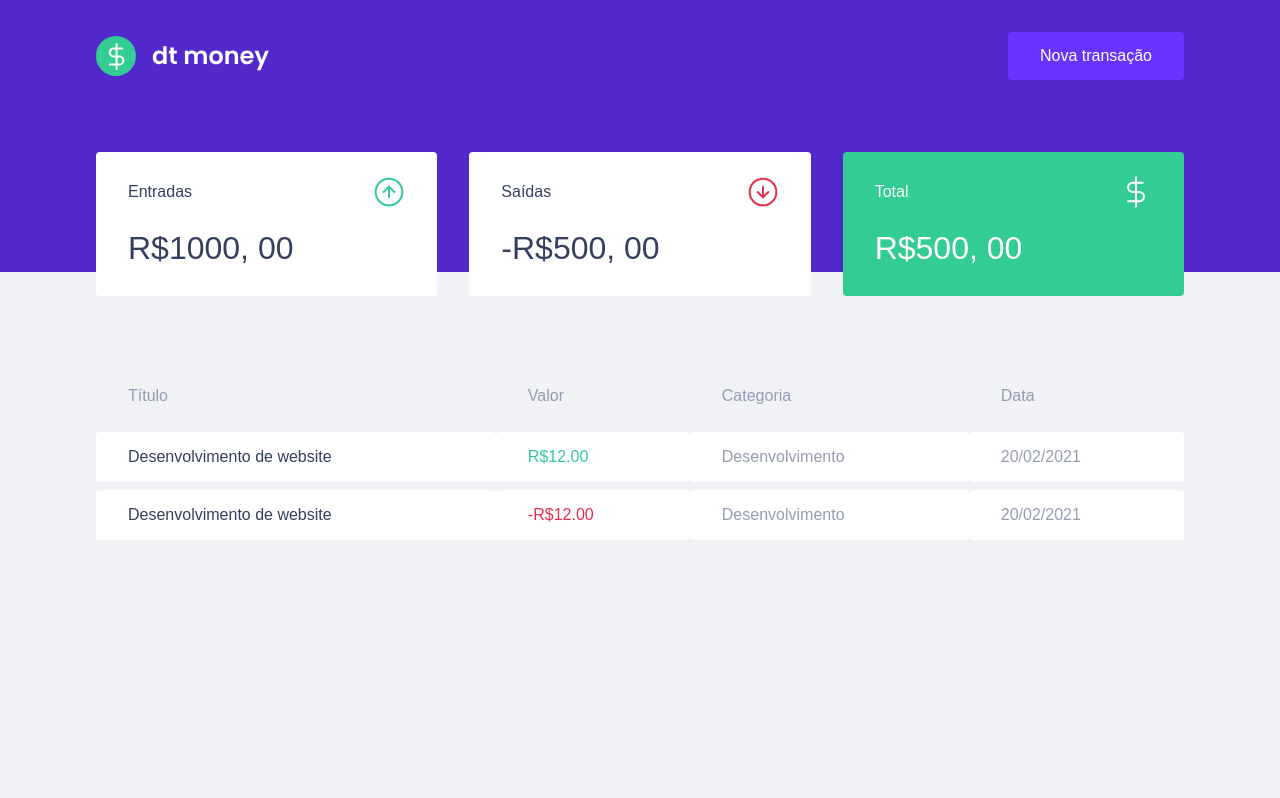
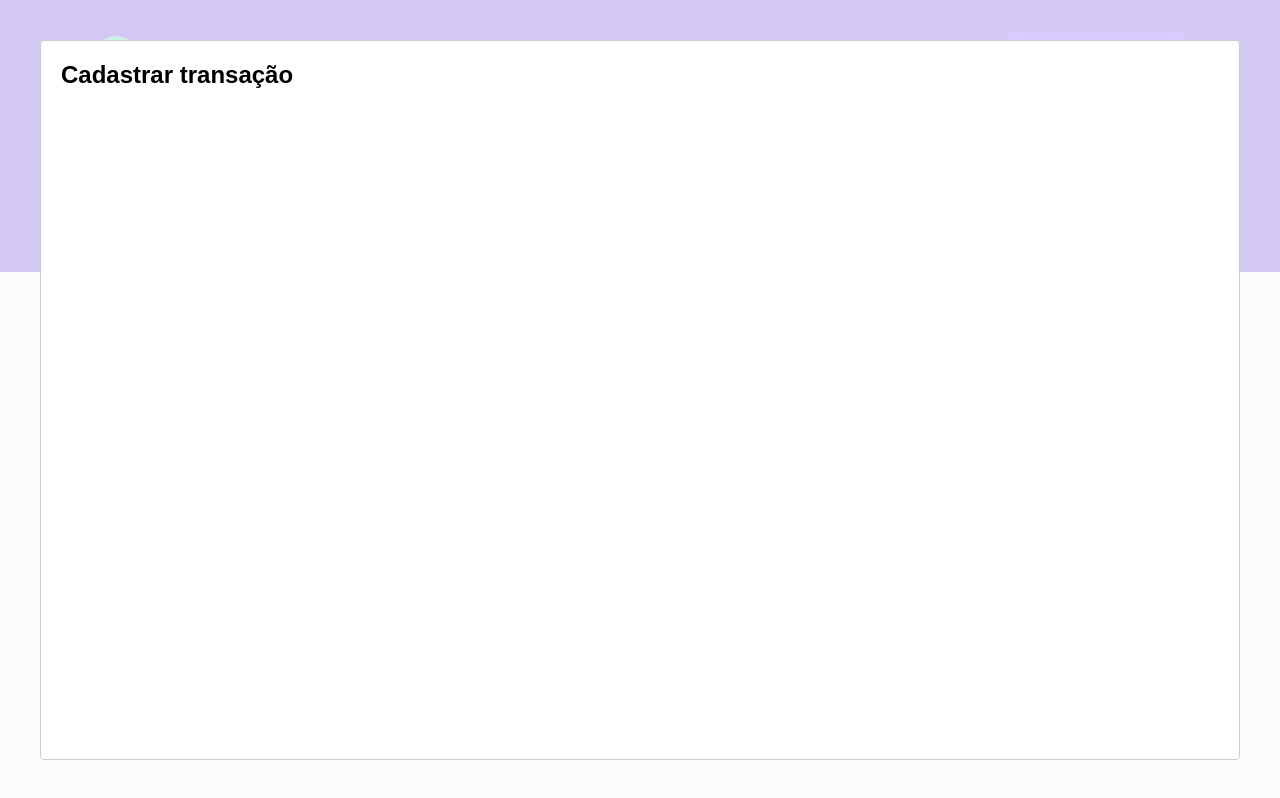
Before and after one commit to PedroMakengo/dtmoney, a React (Create React App) app: page / in a window 1280 px wide. Both pictures are taken after a click on the button "Nova transação". Built offline with nearby package versions, Linux system fonts and the light colour scheme; no server answers; what miragejs would draw is missing.

Commit message:
Trabalhando no meu modal

```diff
--- a/src/App.tsx
+++ b/src/App.tsx
@@ -1,13 +1,35 @@
+import { useState } from "react";
+
+import Modal from "react-modal";
+
 import { Dashboard } from "./components/Dashboard";
 import { Header } from "./components/Header";
 import { GlobalStyle } from "./styles/global";
 
 export function App() {
+  const [isNewTransactionModalOpen, setIsNewTransactionModalOpen] =
+    useState(false);
+
+  function handleOpenNewTransactionModal() {
+    setIsNewTransactionModalOpen(true);
+  }
+
+  function handleCloseNewTransactionModal() {
+    setIsNewTransactionModalOpen(false);
+  }
   return (
     <>
+      <Header handleOpenNewTransactionModal={handleOpenNewTransactionModal} />
+
+      <Dashboard />
+
+      <Modal
+        isOpen={isNewTransactionModalOpen}
+        onRequestClose={handleCloseNewTransactionModal}
+      >
+        <h2>Cadastrar transação</h2>
+      </Modal>
       <GlobalStyle />
-      <Header />
-      <Dashboard />
     </>
   );
 }
--- a/src/components/Header/index.tsx
+++ b/src/components/Header/index.tsx
@@ -1,19 +1,12 @@
-import { useState } from "react";
 import logoImg from "../../assets/logo.svg";
+
 import { Container, Content } from "./styles";
 
-export function Header() {
-  const [isNewTransactionModalOpen, setIsNewTransactionModalOpen] =
-    useState(false);
+interface HeaderProps {
+  handleOpenNewTransactionModal: () => void;
+}
 
-  function handleOpenNewTransactionModal() {
-    setIsNewTransactionModalOpen(true);
-  }
-
-  function handleCloseNewTransactionModal() {
-    setIsNewTransactionModalOpen(true);
-  }
-
+export function Header({ handleOpenNewTransactionModal }: HeaderProps) {
   return (
     <Container>
       <Content>
```
